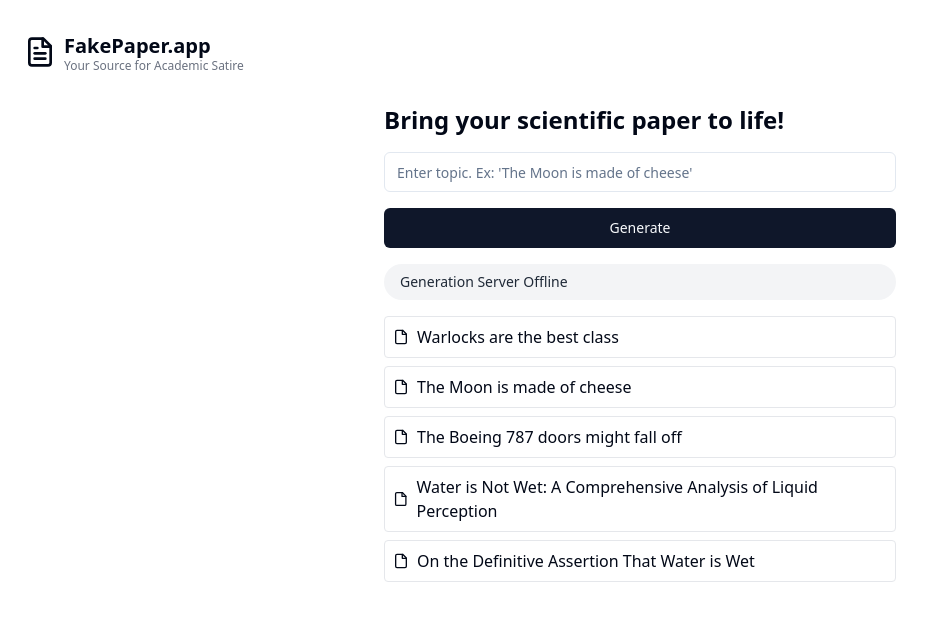
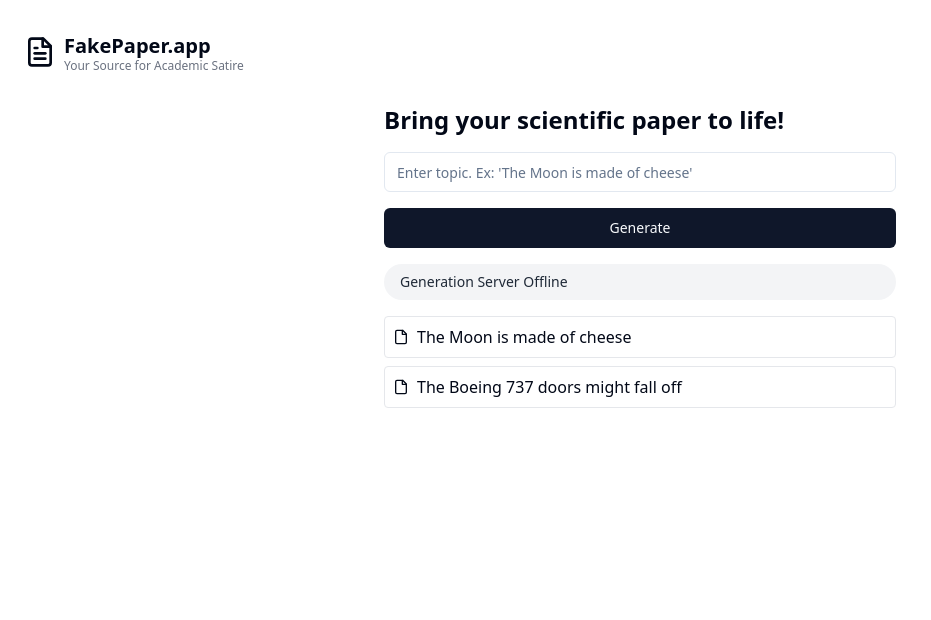
Before and after one commit to rossnoah/FakePaper, a Next.js app: page / in a window 1280 px wide. Shown: the top 620 px of the page, without its empty margins (0-931 px from the left). Built offline with nearby package versions, Linux system fonts and the light colour scheme; no server answers.

Commit message:
update examples

```diff
--- a/app/page.tsx
+++ b/app/page.tsx
@@ -24,26 +24,22 @@ function GenerateWrapper() {
     // Initialize state from local storage or fall back to default
 
     const defaultItems = [
+      // {
+      //   url: "/storage/817d26a5-d4f1-4068-8971-f41e12bedf7f-2ht1EoJXtrSNjihPLg2AT6zPvIsQIo.pdf",
+      //   name: "Warlocks are the best class",
+      // },
       {
-        url: "/storage/817d26a5-d4f1-4068-8971-f41e12bedf7f-2ht1EoJXtrSNjihPLg2AT6zPvIsQIo.pdf",
-        name: "Warlocks are the best class",
-      },
-      {
-        url: "/storage/79c904ec-e27b-4c99-86ea-a63873bdd8cc-YBWJyfG4N3amuY2BnBqVpGmb2qCvQi.pdf",
+        url: "/s3/6a1ccd31-6f84-4d08-8b5b-7e785a592046.pdf",
         name: "The Moon is made of cheese",
       },
       {
-        url: "/storage/01c76e9f-51db-4cd7-aa3d-862632b5659c-MmP3rN9yGAuf2kdTpkSMjHpPuB60YT.pdf",
-        name: "The Boeing 787 doors might fall off",
+        url: "/s3/934929cb-54bf-4246-8c19-5d65abe0e29a.pdf",
+        name: "The Boeing 737 doors might fall off",
       },
-      {
-        url: "/storage/9c004692-206f-4867-a134-e551a18ffaee-zbkq7jniJ6N4L9rhqozVzsDVYEvheh.pdf",
-        name: "Water is Not Wet: A Comprehensive Analysis of Liquid Perception",
-      },
-      {
-        url: "storage/f439c498-091d-435a-86cb-ffc7bae9bdf6-5Pmx1QloI1UnQ2uGQRVzrXNb5oChkD.pdf",
-        name: "On the Definitive Assertion That Water is Wet",
-      },
+      // {
+      //   url: "/storage/9c004692-206f-4867-a134-e551a18ffaee-zbkq7jniJ6N4L9rhqozVzsDVYEvheh.pdf",
+      //   name: "Water is Not Wet: A Comprehensive Analysis of Liquid Perception",
+      // },
     ];
 
     try {
```
